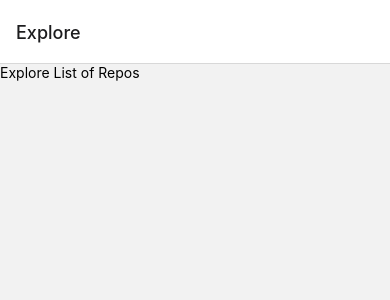
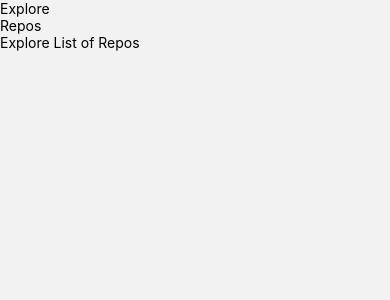
Before and after one commit to amrrashor/explore-repos, a React Native app: screen /Explore in a window 390 px wide. Shown: the top 300 px of the page. Built offline with nearby package versions, Linux system fonts and the light colour scheme.

Commit message:
added tab component

```diff
--- a/src/components/ExploreRepos.tsx
+++ b/src/components/ExploreRepos.tsx
@@ -2,7 +2,7 @@ import {View, Text} from 'react-native'
 const ExploreRepos = () => {
   return (
       <View>
-          <Text>Explore List of Repos</Text>
+          <Text style={{color:'black'}}>Explore List of Repos</Text>
     </View>
   )
 }
--- /dev/null
+++ b/src/components/Header.tsx
@@ -0,0 +1,12 @@
+import { Text, View } from "react-native"
+
+const Header = () => {
+    return (
+        <View>
+            <Text>Explore</Text>
+            <Text>Repos</Text>
+        </View>
+    )
+}
+
+export default Header
--- a/src/components/Repos.tsx
+++ b/src/components/Repos.tsx
@@ -3,7 +3,7 @@ import {View, Text} from 'react-native'
 const Repos = () => {
     return (
         <View>
-            <Text>Repos</Text>
+            <Text style={{color:'black'}}>Repos</Text>
         </View>
     )
 }
--- a/src/components/index.ts
+++ b/src/components/index.ts
@@ -1,6 +1,8 @@
 import ExploreRepos from "./ExploreRepos";
 import Repos from "./Repos";
+import Header from "./Header";
 export {
     ExploreRepos,
-    Repos
+    Repos,
+    Header,
 }
--- a/src/index.tsx
+++ b/src/index.tsx
@@ -1,9 +1,13 @@
+import { Text, View } from "react-native";
 import Navigation from "./navigations/Navigation";
 
 
 const MainApp = () => {
   return (
-    <Navigation />
+
+    <View style={{marginTop:50}}>
+      <Navigation />
+    </View>
   )
 }
 
--- a/src/navigations/Navigation.tsx
+++ b/src/navigations/Navigation.tsx
@@ -3,15 +3,19 @@ import { createNativeStackNavigator } from '@react-navigation/native-stack';
 
 
 //COMPONENTS
-import { ExploreRepos, Repos } from '../components';
+import { ExploreRepos, Repos, Header } from '../components';
 
 const Stack = createNativeStackNavigator();
+
 
 
 const Navigation = () => {
     return (
         <NavigationContainer>
-            <Stack.Navigator>
+            <Stack.Navigator
+                screenOptions={{ header: Header}}
+                initialRouteName=''
+            >
                 <Stack.Screen name='Explore' component={ExploreRepos} />
                 <Stack.Screen name='Repos' component={Repos} />
             </Stack.Navigator>
```
